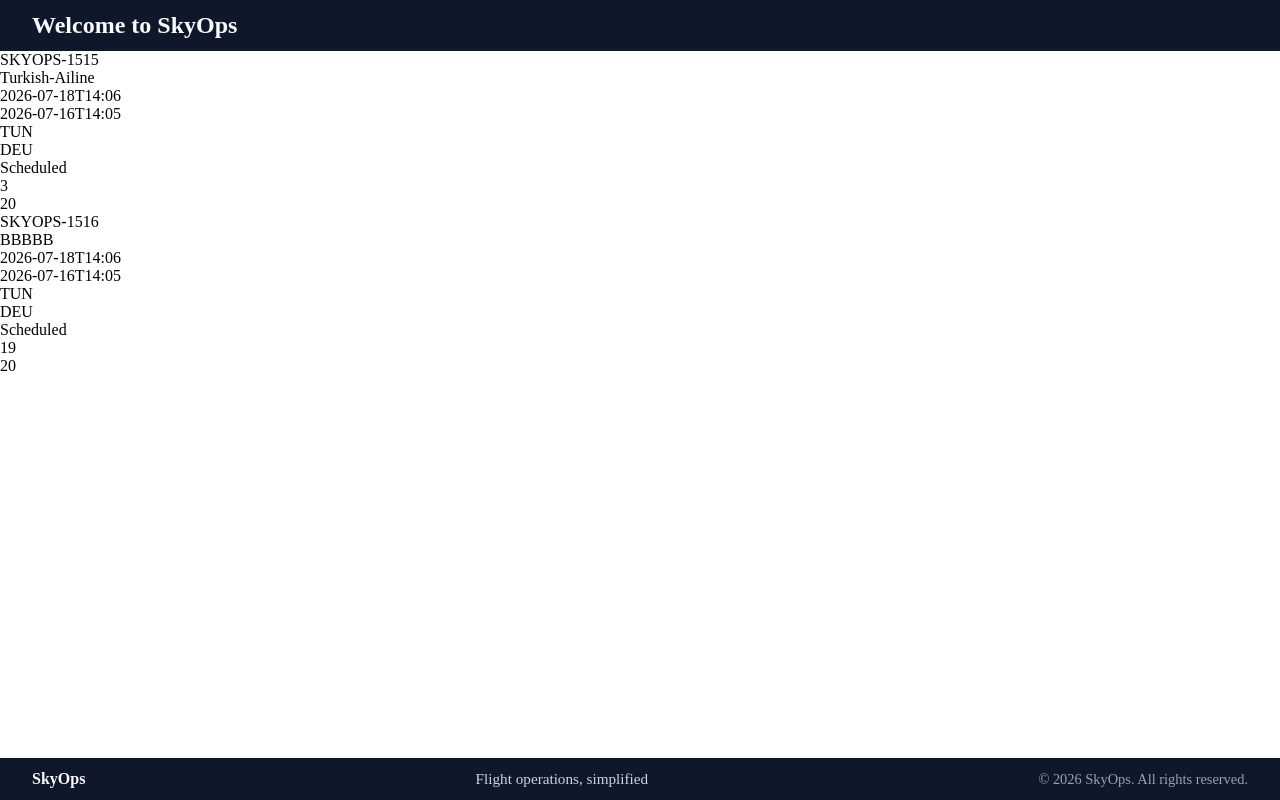
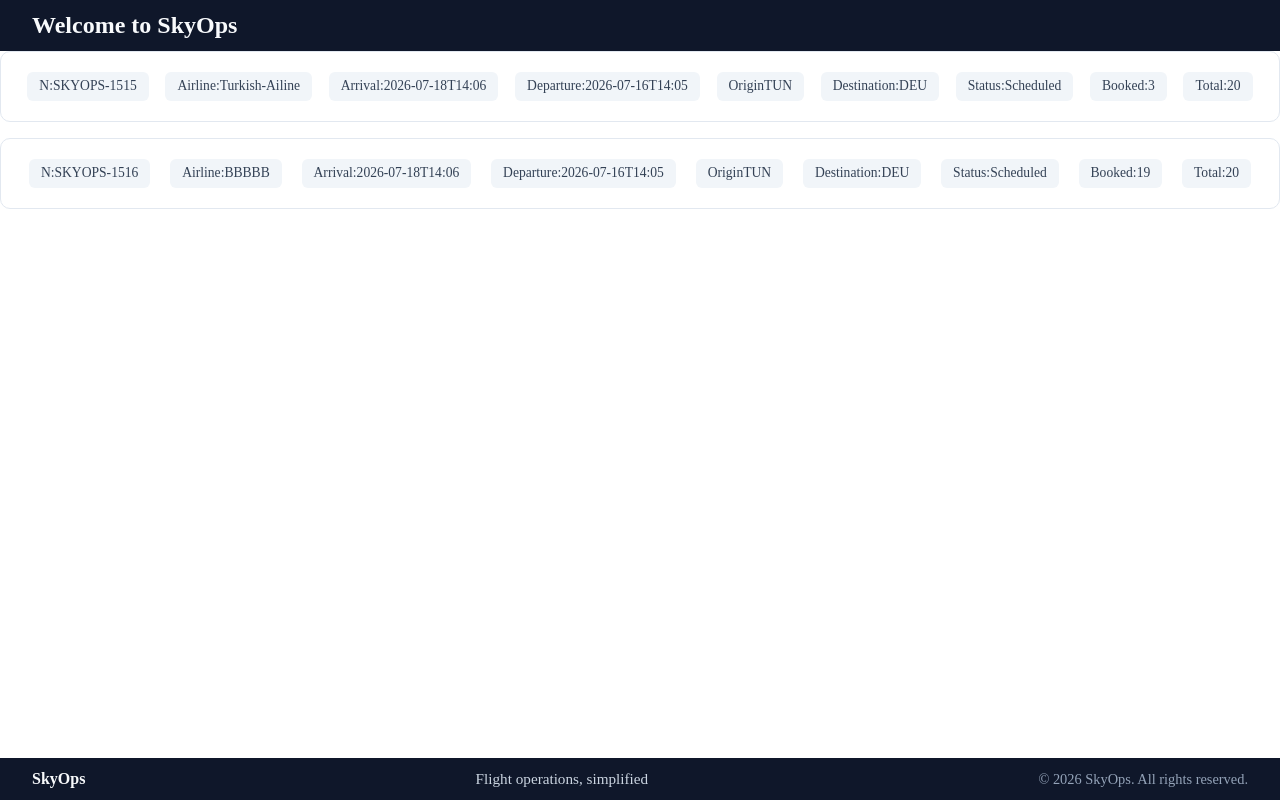
Before and after one commit to Adam-hash-a11y/skyops-forms, a React (Vite) app: page /flightlist in a window 1280 px wide. Built offline with nearby package versions, Linux system fonts and the light colour scheme.

Commit message:
style: convert FlightList and FormInput to styled-components

```diff
--- a/src/components/flightList/FlightList.tsx
+++ b/src/components/flightList/FlightList.tsx
@@ -1,5 +1,28 @@
 import { useState } from "react";
 import { flightArray, type FlightData } from "../data/flightData";
+import styled from "styled-components";
+
+const FlightCard = styled.ul`
+  list-style: none;
+  display: flex;
+  flex-wrap: wrap;
+  gap: 0.75rem;
+  padding: 1.25rem 1.5rem;
+  margin-bottom: 1rem;
+  background-color: white;
+  border: 1px solid #e2e8f0;
+  border-radius: 10px;
+  justify-content: space-around;
+`;
+
+const FlightItem = styled.li`
+  font-size: 0.85rem;
+  color: #334155;
+  background-color: #f1f5f9;
+  padding: 0.4rem 0.75rem;
+  border-radius: 6px;
+  white-space: nowrap;
+`;
 
 export const FlightList = () => {
   const [flights, setFlights] = useState<FlightData[]>([...flightArray]);
@@ -8,17 +31,17 @@ export const FlightList = () => {
       {console.log("here array", flightArray)}
       {console.log("state", flights)}
       {flights.map((flight, index) => (
-        <ul key={index}>
-          <li>{flight.flightNumber}</li>
-          <li>{flight.airline}</li>
-          <li>{flight.arrivalTime}</li>
-          <li>{flight.departureTime}</li>
-          <li>{flight.origin}</li>
-          <li>{flight.destination}</li>
-          <li>{flight.status}</li>
-          <li>{flight.bookedSeats}</li>
-          <li>{flight.totalSeats}</li>
-        </ul>
+        <FlightCard key={index}>
+          <FlightItem>N:{flight.flightNumber}</FlightItem>
+          <FlightItem>Airline:{flight.airline}</FlightItem>
+          <FlightItem>Arrival:{flight.arrivalTime}</FlightItem>
+          <FlightItem>Departure:{flight.departureTime}</FlightItem>
+          <FlightItem>Origin{flight.origin}</FlightItem>
+          <FlightItem>Destination:{flight.destination}</FlightItem>
+          <FlightItem>Status:{flight.status}</FlightItem>
+          <FlightItem>Booked:{flight.bookedSeats}</FlightItem>
+          <FlightItem>Total:{flight.totalSeats}</FlightItem>
+        </FlightCard>
       ))}
     </>
   );
--- a/src/components/shared/formInput/FlightFormInput.tsx
+++ b/src/components/shared/formInput/FlightFormInput.tsx
@@ -1,3 +1,4 @@
+import styled from "styled-components";
 import { FormType } from "../../flightForm/types";
 interface Props {
   name: string;
@@ -7,6 +8,40 @@ interface Props {
   id: string;
   handleChange: (event: any) => void;
 }
+const StyledInput = styled.input`
+  padding: 0.65rem 0.9rem;
+  border: 1px solid #cbd5e1;
+  border-radius: 8px;
+  font-size: 0.95rem;
+  color: #0f172a;
+  width: 100%;
+
+  &:focus {
+    outline: none;
+    border-color: #4f46e5;
+    box-shadow: 0 0 0 3px rgba(79, 70, 229, 0.15);
+  }
+
+  &::placeholder {
+    color: #94a3b8;
+  }
+`;
+
+const StyledSelect = styled.select`
+  padding: 0.65rem 0.9rem;
+  border: 1px solid #cbd5e1;
+  border-radius: 8px;
+  font-size: 0.95rem;
+  color: #0f172a;
+  width: 100%;
+  background-color: white;
+
+  &:focus {
+    outline: none;
+    border-color: #4f46e5;
+    box-shadow: 0 0 0 3px rgba(79, 70, 229, 0.15);
+  }
+`;
 export const FormInput: React.FunctionComponent<Props> = ({
   name,
   type,
@@ -17,16 +52,16 @@ export const FormInput: React.FunctionComponent<Props> = ({
 }) => {
   if (type == "select") {
     return (
-      <select name={name} value={value} onChange={handleChange}>
+      <StyledSelect name={name} value={value} onChange={handleChange}>
         <option value="scheduled">Scheduled</option>
         <option value="delayed">Delayed</option>
         <option value="cancelled">Cancelled</option>
         <option value="landed">Landed</option>
-      </select>
+      </StyledSelect>
     );
   }
   return (
-    <input
+    <StyledInput
       name={name}
       type={type}
       value={value}
```
